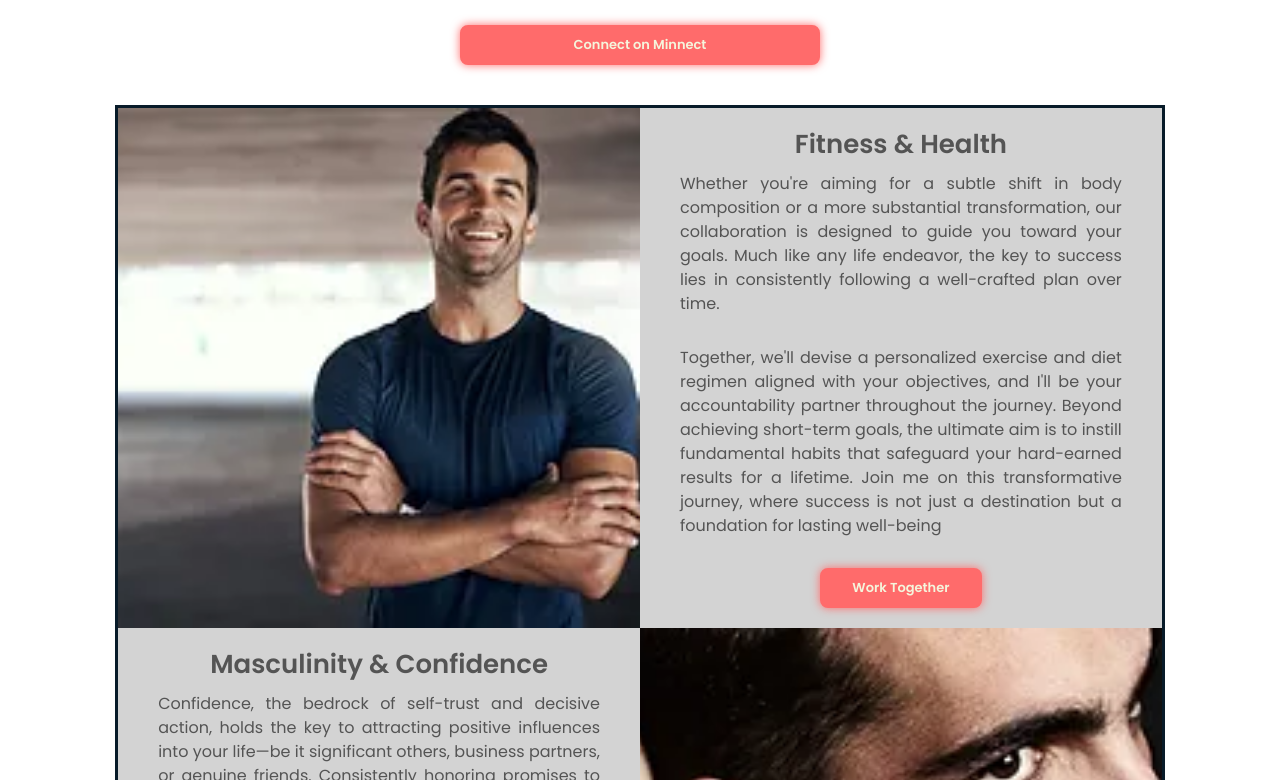
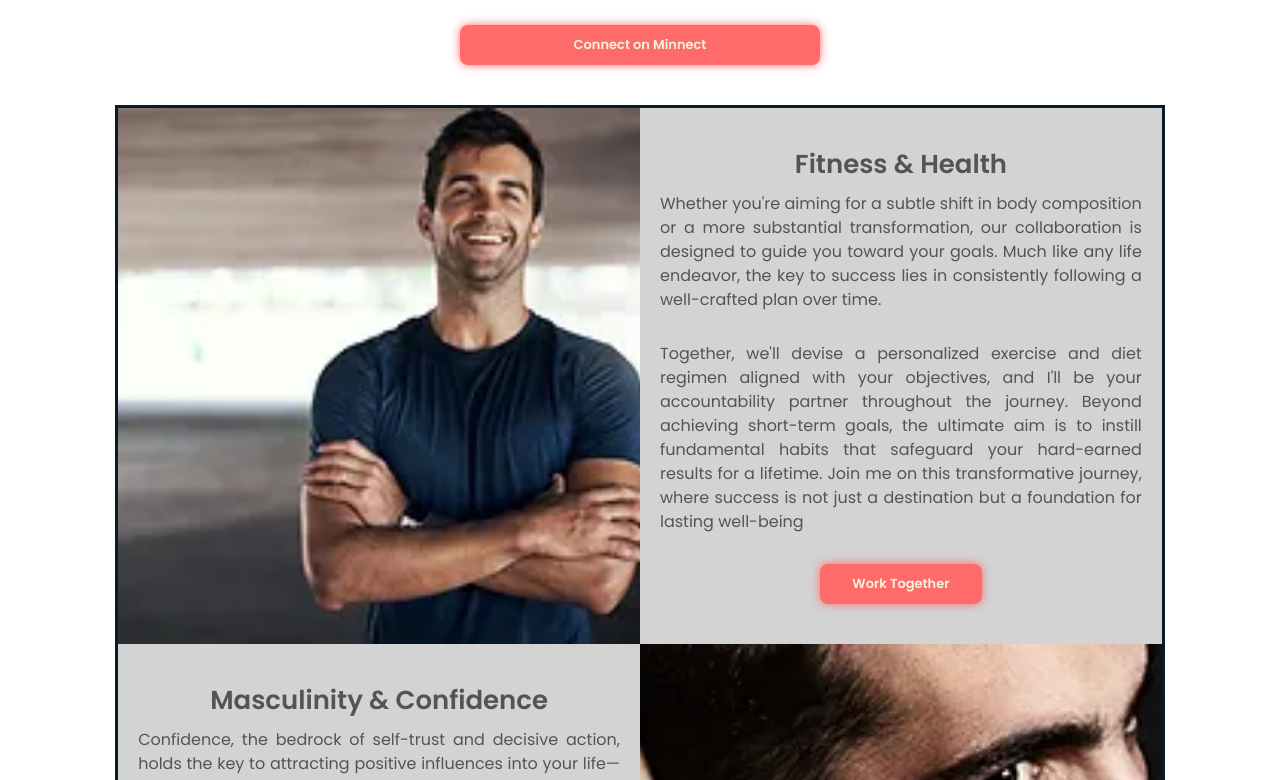
Before and after one commit to kylecburgoyneF9/business_website, a Vue app: page /coaching in a window 1280 px wide. Shown: the part 1800-2580 px from the top of the page. Built offline with nearby package versions, Linux system fonts and the light colour scheme.

Commit message:
mobile mods, centralilze css, resize on navbar

```diff
--- /dev/null
+++ b/src/assets/buttons.css
@@ -0,0 +1,64 @@
+/* Universal button styles */
+.universal-btn {
+    display: inline-flex;
+    justify-content: center;
+    align-items: center;
+    min-height: 4rem;
+    background: var(--main-color);
+    border: .2rem solid var(--main-color);
+    border-radius: .8rem;
+    font-size: 1.3rem;
+    font-weight: 600;
+    color: var(--bg-color);
+    z-index: 1;
+    overflow: hidden;
+    transition: .5s;
+    width: calc(35% - 7px);
+    /* Adjust the width based on container width and gap */
+    box-shadow: 0 0 1rem var(--main-color);
+    position: relative;
+}
+
+/* Style the before pseudo-element for universal buttons */
+.universal-btn::before {
+    content: '';
+    position: absolute;
+    top: 0;
+    left: 0;
+    width: 0;
+    height: 100%;
+    background: var(--dk-blue);
+    z-index: -1;
+    transition: .5s;
+}
+
+/* Hover effect for universal buttons */
+.universal-btn:hover::before {
+    width: 100%;
+}
+
+.universal-btn:hover {
+    color: var(--main-color);
+    scale: 1.02;
+    box-shadow: none;
+}
+
+@media only screen and (max-width: 900px) {
+    .universal-btn {
+        width: 100%;
+        /* Make button full width */
+        margin-top: 20px;
+        /* Add margin at the top for spacing */
+        margin-bottom: 3.5rem;
+    }
+}
+
+@media only screen and (max-width: 700px) {
+
+    .universal-btn {
+        width: 100%;
+        /* Make button full width */
+        margin-top: 20px;
+        /* Add margin at the top for spacing */
+    }
+}
--- a/src/assets/interior-hero.css
+++ b/src/assets/interior-hero.css
@@ -8,6 +8,10 @@
     background-position: center;
     text-align: center;
     position: relative;
+}
+
+.interior-hero .background-video {
+    opacity: .15;
 }
 
 .interior-hero-content h1 {
--- a/src/assets/main-coaching.css
+++ b/src/assets/main-coaching.css
@@ -57,65 +57,12 @@ a.universal-btn.minnect-btn {
     margin-bottom: 4rem;
 }
 
-
-/* Universal button styles */
-.universal-btn {
-    display: inline-flex;
-    justify-content: center;
-    align-items: center;
-    height: 4rem;
-    background: var(--main-color);
-    border: .2rem solid var(--main-color);
-    border-radius: .8rem;
-    font-size: 1.3rem;
-    font-weight: 600;
-    color: var(--bg-color);
-    z-index: 1;
-    overflow: hidden;
-    transition: .5s;
-    width: calc(35% - 7px);
-    /* Adjust the width based on container width and gap */
-    box-shadow: 0 0 1rem var(--main-color);
-    position: relative;
-}
-
-/* Style the before pseudo-element for universal buttons */
-.universal-btn::before {
-    content: '';
-    position: absolute;
-    top: 0;
-    left: 0;
-    width: 0;
-    height: 100%;
-    background: var(--dk-blue);
-    z-index: -1;
-    transition: .5s;
-}
-
-/* Hover effect for universal buttons */
-.universal-btn:hover::before {
-    width: 100%;
-}
-
-.universal-btn:hover {
-    color: var(--main-color);
-    scale: 1.02;
-    box-shadow: none;
-}
-
 .border-div {
     border: 3px solid var(--dk-blue);
     padding: 0rem;
 }
 
 @media only screen and (max-width: 700px) {
-
-    .universal-btn {
-        width: 100%;
-        /* Make button full width */
-        margin-top: 20px;
-        /* Add margin at the top for spacing */
-    }
 
     .wrapper img {
         display: none;
@@ -151,12 +98,4 @@ a.universal-btn.minnect-btn {
         border: .2rem solid var(--main-color);
         /* Set max width */
     }
-
-    .universal-btn {
-        width: 100%;
-        /* Make button full width */
-        margin-top: 20px;
-        /* Add margin at the top for spacing */
-        margin-bottom: 3.5rem;
-    }
 }
--- a/src/assets/main-consulting.css
+++ b/src/assets/main-consulting.css
@@ -37,60 +37,3 @@
 .consulting-about {
     min-height: 75vh;
 }
-
-
-/* Universal button styles */
-.universal-btn {
-    display: inline-flex;
-    justify-content: center;
-    align-items: center;
-    height: 4rem;
-    background: var(--main-color);
-    border: .2rem solid var(--main-color);
-    border-radius: .8rem;
-    font-size: 1.3rem;
-    font-weight: 600;
-    color: var(--off-white);
-    z-index: 1;
-    overflow: hidden;
-    transition: .5s;
-    width: calc(35% - 7px);
-    /* Adjust the width based on container width and gap */
-    box-shadow: 0 0 1rem var(--main-color);
-    position: relative;
-}
-
-/* Style the before pseudo-element for universal buttons */
-.universal-btn::before {
-    content: '';
-    position: absolute;
-    top: 0;
-    left: 0;
-    width: 0;
-    height: 100%;
-    background: var(--dk-blue);
-    z-index: -1;
-    transition: .5s;
-}
-
-/* Hover effect for universal buttons */
-.universal-btn:hover::before {
-    width: 100%;
-}
-
-.universal-btn:hover {
-    color: var(--main-color);
-    scale: 1.02;
-    box-shadow: none;
-}
-
-
-@media only screen and (max-width: 900px) {
-    .universal-btn {
-        width: 100%;
-        /* Make button full width */
-        margin-top: 20px;
-        /* Add margin at the top for spacing */
-        margin-bottom: 3.5rem;
-    }
-}
--- a/src/assets/main.css
+++ b/src/assets/main.css
@@ -1,4 +1,7 @@
 @import './base.css';
+@import './services-split-text-image.css';
+@import './interior-hero.css';
+@import './buttons.css';
 
 @import url('https://fonts.googleapis.com/css2?family=Poppins:wght@300;400;500;600;700;800;900&display=swap');
 
@@ -546,5 +549,4 @@ span {
   height: 100%;
   object-fit: cover;
   z-index: 1;
-  opacity: .1;
 }
--- a/src/assets/services-split-text-image.css
+++ b/src/assets/services-split-text-image.css
@@ -48,7 +48,7 @@
     width: 50%;
     /*background: #b7a7a5;*/
     background: lightgray;
-    padding: 20px;
+    padding: 4rem 2rem;
 }
 
 .services-split-text-image-content h3 {
@@ -66,10 +66,7 @@
     /* Adjust line height as needed */
     margin-bottom: 30px;
     /* Add spacing between paragraphs */
-    padding-left: 2rem;
-    padding-right: 2rem;
 }
-
 
 
 .border-div {
@@ -101,15 +98,13 @@
     }
 
     .services-split-text-image-content {
+        padding: 2rem;
         width: 100%;
         /* Set width to 100% */
         height: auto;
         /* Auto height */
     }
 
-    .services-split-text-image-content {
-        padding: 20px;
-    }
 
     .services-split-text-image-img {
         width: 100%;
--- a/src/components/DigitalPortfolio.vue
+++ b/src/components/DigitalPortfolio.vue
@@ -14,14 +14,14 @@
         <video ref="video" class="background-video" autoplay playsinline loop muted>
             <source src="../assets/videos/0226.mp4" type="video/mp4">
         </video>
-        Consulting
+        <h3>Consulting</h3>
       </a>
       <a href="https://www.youtube.com/channel/UCKlKCP8OuQVRArpZrzTd-xA" target="_blank"
         class="portfolio-contents-coaching has-background-video">
         <video ref="video" class="background-video" autoplay playsinline loop muted>
             <source src="../assets/videos/0226.mp4" type="video/mp4">
         </video>
-        Coaching
+        <h3>Coaching</h3>
       </a>
     </div>
     <a href="#contact" class="universal-btn">Work Together</a>
@@ -65,16 +65,28 @@
   display: flex;
   justify-content: center;
   align-items: center;
-  background-color: lightgray;
+  background-color: var(--dk-blue);
   border-radius: 2rem;
   box-shadow: 0 6px 8px rgba(0, 0, 0, 0.1);
   /* Add a subtle box shadow */
-  transition: transform 0.6s ease, box-shadow 0.3s ease;
+  transition: transform 0.6s ease, box-shadow 0.3s ease, border-color 0.3s ease;
   /* Add transition for scaling and box shadow */
   cursor: pointer;
   max-width: 500px;
   min-height: 200px;
   min-width: 200px;
+  border: 2px solid transparent;
+}
+
+.portfolio .background-video {
+  opacity: .3;
+}
+
+.portfolio-contents h3 {
+  position: relative;
+  z-index: 2;
+  font-size: 3rem;
+  color: white;
 }
 
 .portfolio-contents>a:hover {
@@ -85,7 +97,7 @@
 }
 
 .portfolio-contents>a:hover {
-  border: 2px solid var(--main-color);
+  border-color: var(--main-color);
   /* Add a border on hover */
 }
 
@@ -102,10 +114,10 @@
 
 @media (max-width: 768px) {
     .portfolio-contents {
-    flex-direction: column;
-    align-items: center;
-    /* Stack items vertically on smaller screens */
-  }
+      flex-direction: column;
+      align-items: center;
+      /* Stack items vertically on smaller screens */
+    }
 
   .portfolio-contents>a {
     width: 100%;
--- a/src/components/Footer.vue
+++ b/src/components/Footer.vue
@@ -79,10 +79,6 @@ import SvgUpArrow from './svgs/UpArrow.vue'
 
 @media (max-width: 462px) {
 
-  .footer {
-    flex-direction: column-reverse;
-  }
-
   .footer p {
     margin-top: 2rem;
     text-align: center;
--- a/src/components/Navbar.vue
+++ b/src/components/Navbar.vue
@@ -17,7 +17,7 @@
 <style scoped></style>
 
 <script setup>
-import { ref, onMounted, onBeforeUnmount } from 'vue';
+import { ref, onMounted, onBeforeUnmount, watch } from 'vue';
 import { RouterLink } from 'vue-router';
 
 import MenuIcon from './svgs/MenuIcon.vue'
@@ -34,12 +34,28 @@ const handleScroll = () => {
     isSticky.value = window.scrollY > 100; // Adjust the threshold as needed
 };
 
+const windowWidth = ref(true)
+
+watch(windowWidth, (newWindowWidth) => {
+    let isMobile = newWindowWidth <= 768;
+    if (isMobile && isMenuOpen.value) toggleMenu()
+})
+
+const trackWidth = () => {
+    windowWidth.value = window.innerWidth;
+}
+
+
+
 onMounted(() => {
     window.addEventListener('scroll', handleScroll);
+    window.addEventListener('resize', trackWidth);
 });
 
 onBeforeUnmount(() => {
     window.removeEventListener('scroll', handleScroll);
+    window.addEventListener('resize', trackWidth);
+
 });
 </script>
 
--- a/src/main.js
+++ b/src/main.js
@@ -1,11 +1,6 @@
 import './assets/main.css'
-import './assets/services-split-text-image.css'
-import './assets/interior-hero.css'
-import './assets/main-consulting.css'
-import './assets/main-coaching.css'
 
 import ContactForm from "./components/ContactForm.vue";
-
 
 import { createApp } from 'vue'
 import { createPinia } from 'pinia'
--- a/src/views/CoachingView.vue
+++ b/src/views/CoachingView.vue
@@ -209,4 +209,6 @@
 import { RouterLink } from 'vue-router';
 import SocialLinks from '../components/SocialLinks.vue';
 </script>
-<style scoped></style>
+<style scoped>
+@import '../assets/main-coaching.css';
+</style>
--- a/src/views/ConsultingView.vue
+++ b/src/views/ConsultingView.vue
@@ -123,4 +123,6 @@ import { RouterLink } from 'vue-router';
 import SocialLinks from '../components/SocialLinks.vue'
 
 </script>
-<style scoped></style>
+<style scoped>
+@import '../assets/main-consulting.css';
+</style>
```
